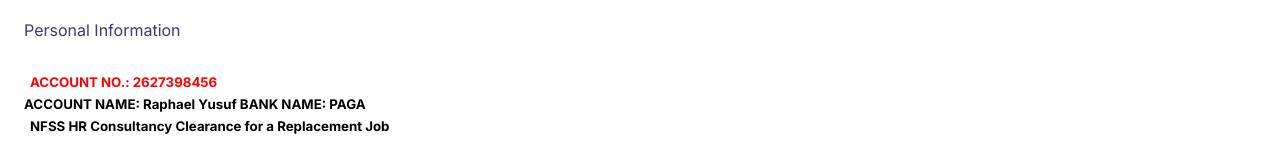
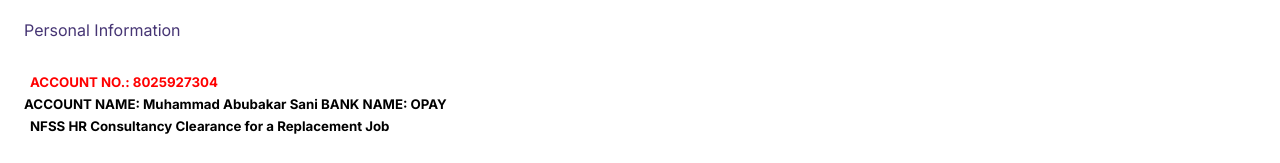
Before and after one commit to HR-CONSULT-FGN/reimagine.firhau.0036, a plain HTML site: page 240000.htm in a window 1280 px wide. Shown: the part 166-329 px from the top of the page. Drawn offline with Linux system fonts and the light colour scheme.

Commit message:
Update 240000.htm

```diff
--- a/240000.htm
+++ b/240000.htm
@@ -26,8 +26,8 @@
 
 <p>
   <h5>
-    <p style="color:rgb(255, 0, 0);"> ACCOUNT NO.:  2627398456 </p>
-     ACCOUNT NAME:  Raphael Yusuf            BANK NAME:  PAGA
+    <p style="color:rgb(255, 0, 0);"> ACCOUNT NO.:  8025927304 </p>
+     ACCOUNT NAME:  Muhammad Abubakar Sani           BANK NAME:  OPAY
     <p>NFSS HR Consultancy Clearance for a Replacement Job </p>
   </h5>
 </p>
```
